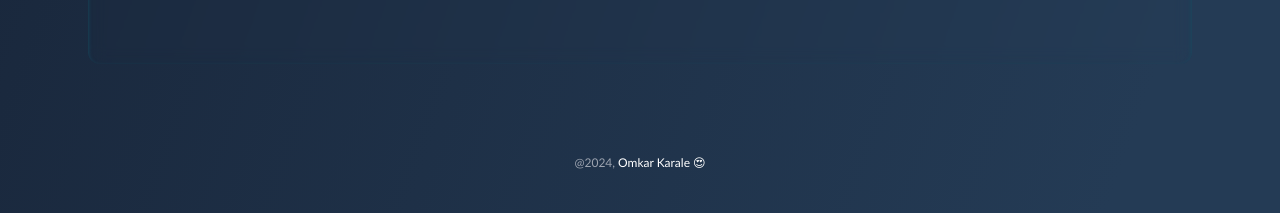
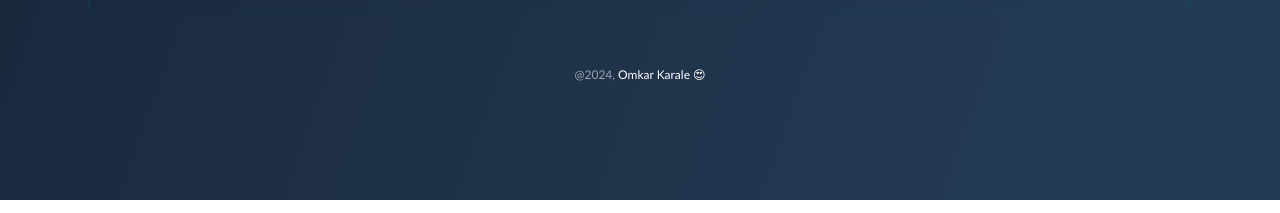
Before and after one commit to onkar895/ONKAR-PORTFOLIO, a React (Vite) app: page / in a window 1280 px wide. Shown: the part 2584-2797 px from the top of the page. Built offline with nearby package versions, Linux system fonts and the light colour scheme.

Commit message:
Updated Home, About and Aboutpage

```diff
--- a/src/Pages/About.jsx
+++ b/src/Pages/About.jsx
@@ -7,7 +7,7 @@ import Connect from '../Components/Connect'
 const About = () => {
 
   return (
-    <section data-aos="fade-up" data-aos-duration="2000" className='lg:mt-16'>
+    <section data-aos="fade-up" data-aos-duration="2000">
       <div className='container mx-auto md:px-12 w-full'>
         <div data-aos="fade-up" data-aos-duration="2000" className='py-6 mx-auto text-center font-bold lg:text-xl text-3xl'>
           <h2>About Me</h2>
--- a/src/Pages/AboutPage.jsx
+++ b/src/Pages/AboutPage.jsx
@@ -8,7 +8,7 @@ const AboutPage = () => {
     <div className='space-y-5 my-16'>
       <About />
       <Footer />
-      <div className='text-center mt-10'>
+      <div className='text-center'>
         <span className='text-xs'><span className='text-gray-400'>@2024,</span> Omkar Karale 😍</span>
       </div>
     </div>
--- a/src/Pages/Home.jsx
+++ b/src/Pages/Home.jsx
@@ -7,13 +7,13 @@ import Footer from '../Components/Footer';
 
 const Home = () => {
   return (
-    <div className='lg:my-24 my-20'>
+    <div className='lg:mt-28 my-20'>
       <Banner />
       <div className='flex flex-col lg:gap-10 gap-6 my-8'>
         <About />
         <Work />
         <Footer />
-        <div className='text-center mt-10'>
+        <div className='text-center'>
           <span className='text-xs'><span className='text-gray-400'>@2024,</span> Omkar Karale 😍</span>
         </div>
       </div>
```
